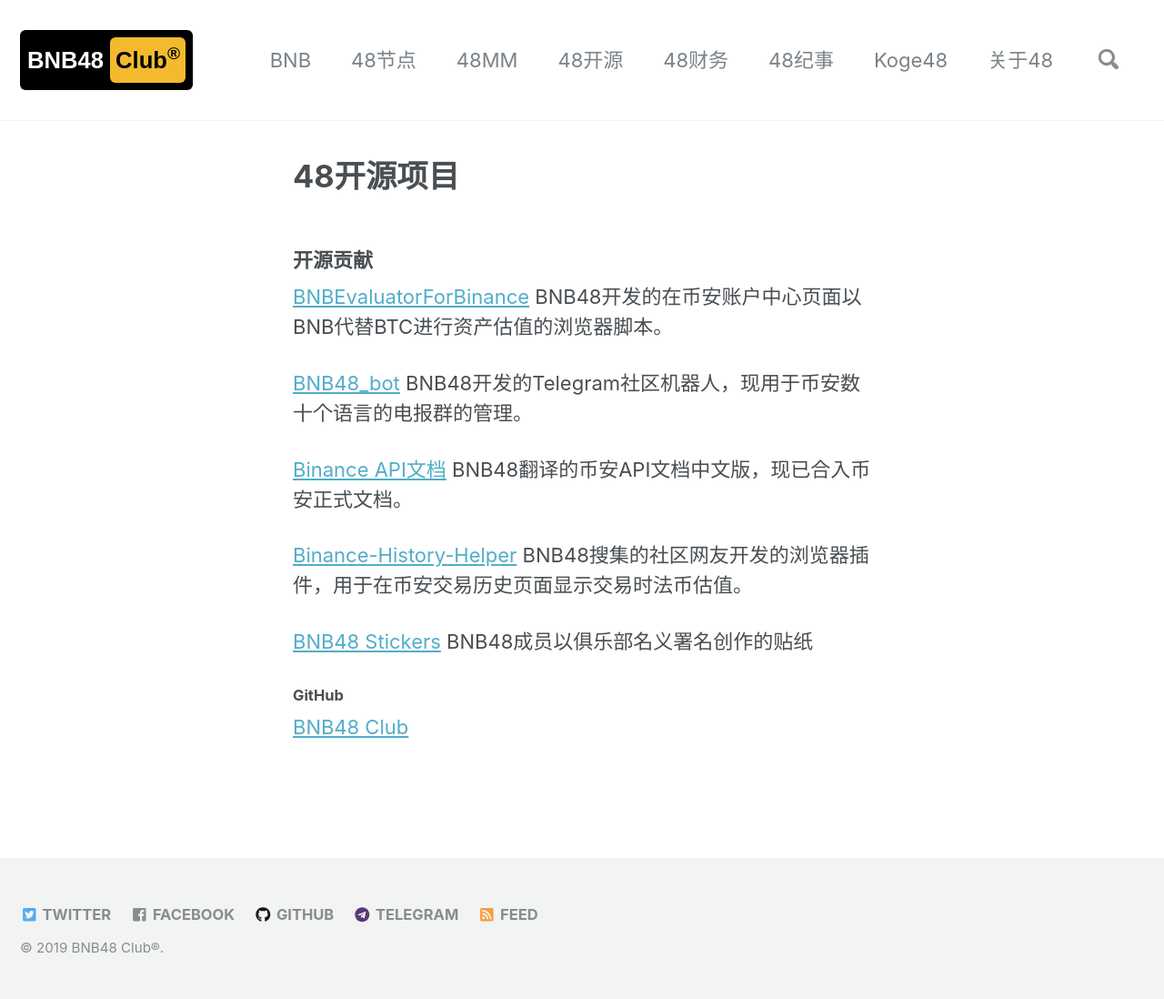
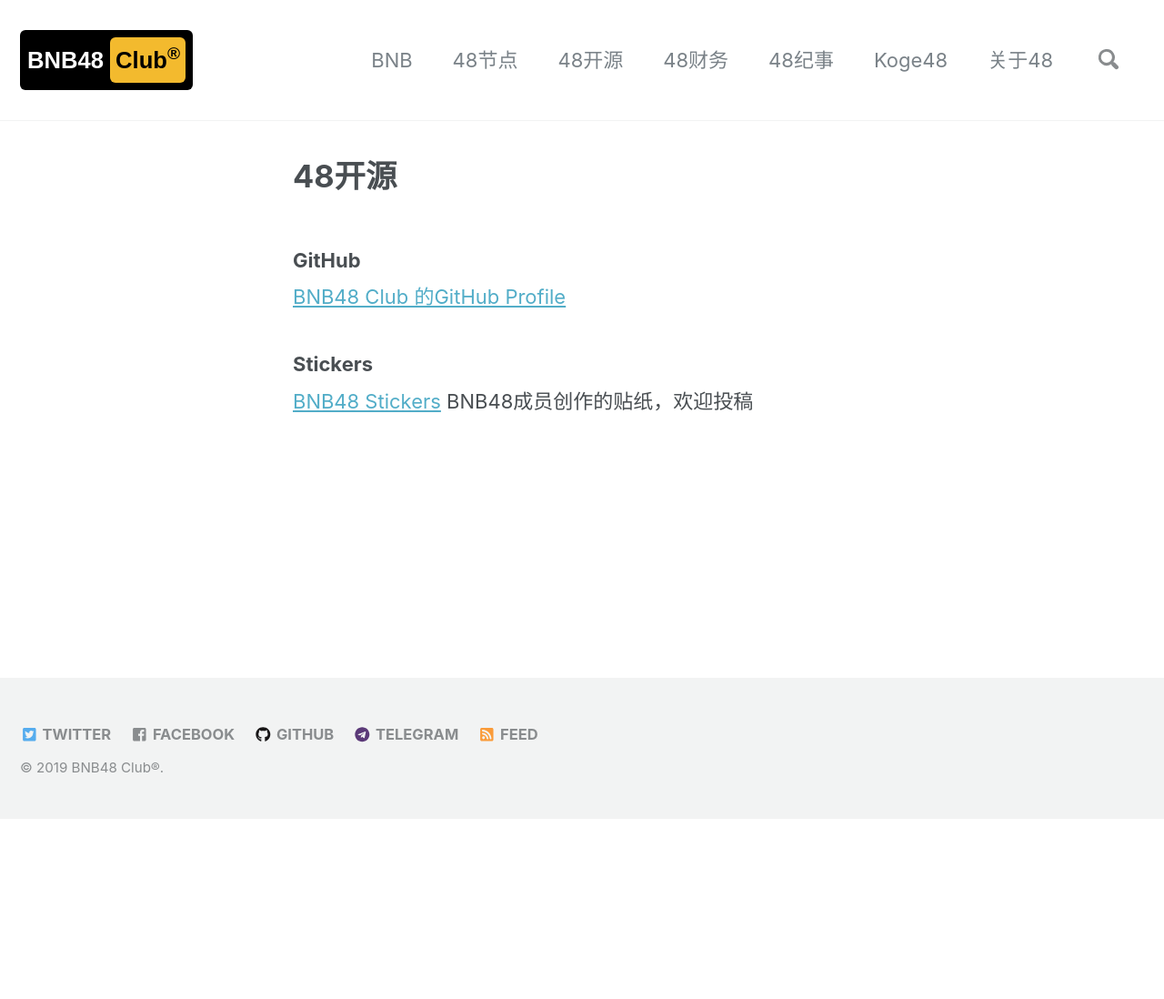
Before and after one commit to 48Club/BNB48Club.github.io, a Jekyll site: the page built from _pages/48opensource.md, in a window 1280 px wide. Shown: the whole page at 91% size. Built offline with Jekyll 4.4.1, drawn with Linux system fonts in a browser that asks for light colours; after the commit the page ends 900 px from its top, so only the background shows below that.

Commit message:
adjustment

```diff
--- a/_data/navigation.yml
+++ b/_data/navigation.yml
@@ -3,8 +3,6 @@
       url: /bnb
     - title: 48节点
       url: /48node
-    - title: 48MM
-      url: /48mm
     - title: 48开源
       url: /48opensource
     - title: 48财务
--- a/_pages/48opensource.md
+++ b/_pages/48opensource.md
@@ -1,21 +1,11 @@
 ---
 permalink: /48opensource
-excerpt: ""
-title: "48开源项目"
+excerpt: "BNB48为BNB生态贡献的第三方开源内容"
+title: "48开源"
 modified: 2019-01-05T04:04:37+08:00
 ---
-### 开源贡献
-[BNBEvaluatorForBinance](https://github.com/BNB48Club/BNBEvaluatorForBinance.com)  BNB48开发的在币安账户中心页面以BNB代替BTC进行资产估值的浏览器脚本。
+### GitHub
+[BNB48 Club 的GitHub Profile](https://github.com/BNB48Club)
 
-[BNB48_bot](https://github.com/BNB48Club/BNB48_bot) BNB48开发的Telegram社区机器人，现用于币安数十个语言的电报群的管理。
-
-[Binance API文档](https://github.com/BNB48Club/binance-api-docs-cn-bnb48) BNB48翻译的币安API文档中文版，现已合入币安正式文档。
-
-[Binance-History-Helper](https://github.com/BNB48Club/Binance-History-Helper) BNB48搜集的社区网友开发的浏览器插件，用于在币安交易历史页面显示交易时法币估值。
-
-[BNB48 Stickers](https://t.me/addstickers/BNB48Club) BNB48成员以俱乐部名义署名创作的贴纸
-
-
-#### GitHub
-
-[BNB48 Club](https://github.com/BNB48Club)
+### Stickers
+[BNB48 Stickers](https://t.me/addstickers/BNB48Club) BNB48成员创作的贴纸，欢迎投稿
```
Also changed, not shown: _pages/48node.md (+6 -8 lines), _pages/koge48.md (+5 -3 lines).
